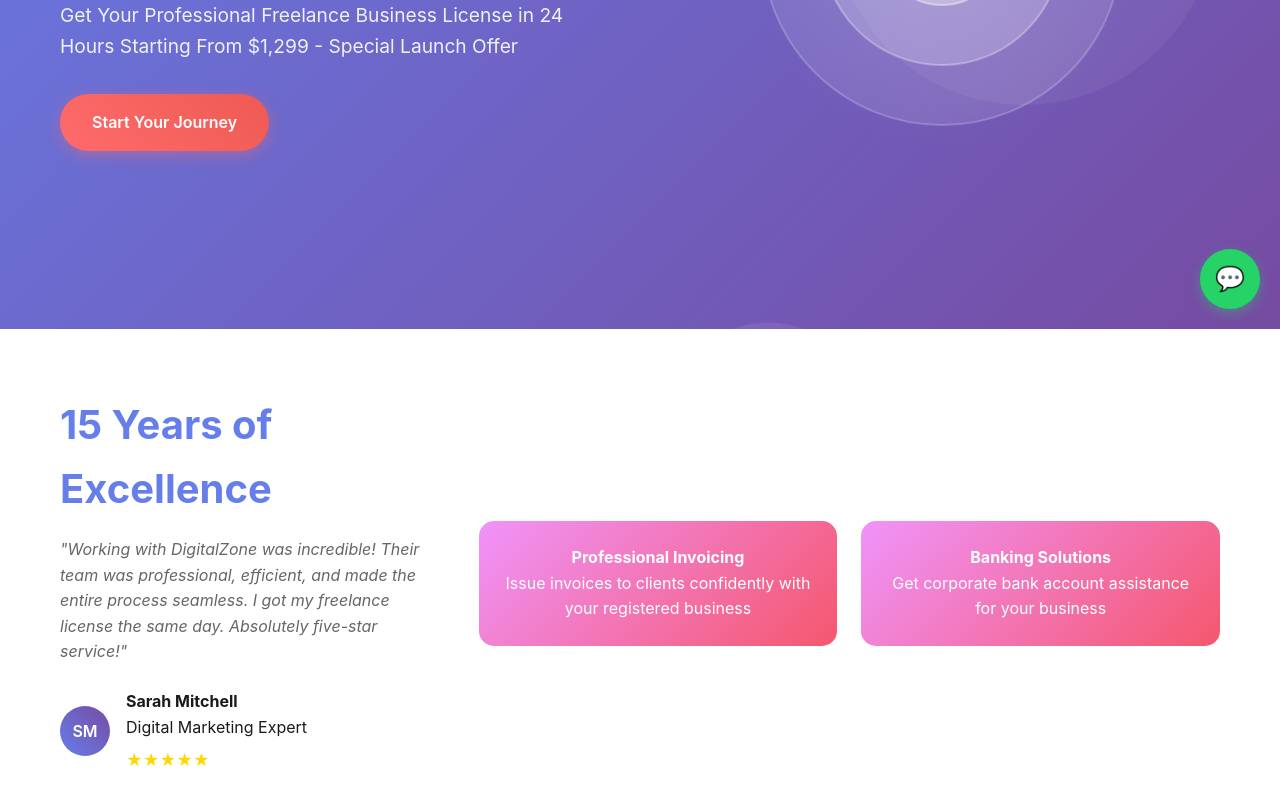
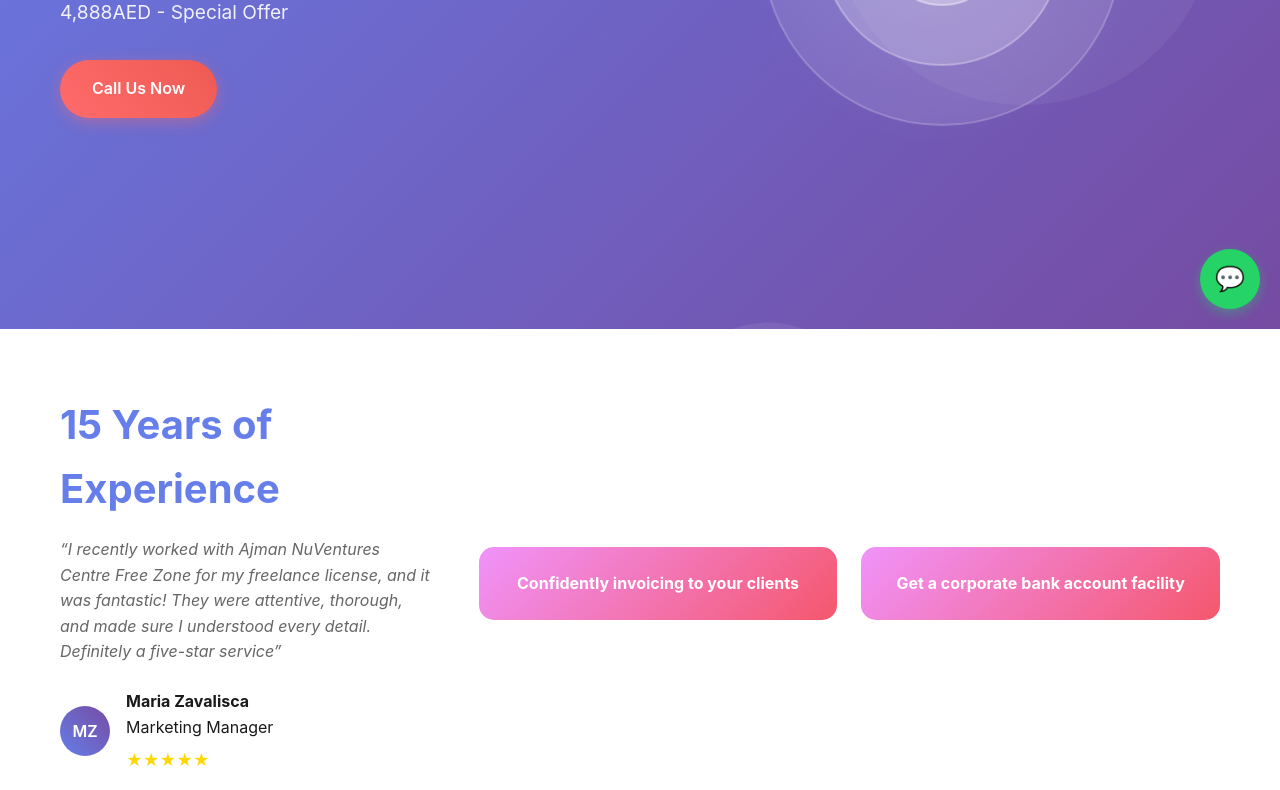
Before and after one commit to MMAkbar993/Freelance, a plain HTML site: page index.html in a window 1280 px wide. Shown: the part 471-1261 px from the top of the page. Drawn offline with Linux system fonts and the light colour scheme.

Commit message:
content change

```diff
--- a/index.html
+++ b/index.html
@@ -12,7 +12,7 @@
     <!-- Header -->
     <header class="header">
         <nav class="nav container">
-            <a href="#" class="logo">DigitalZone</a>
+            <a href="#" class="logo">Ajman Nuventures</a>
             <ul class="nav-links">
                 <li><a href="#home">Home</a></li>
                 <li><a href="#pricing">Packages</a></li>
@@ -33,10 +33,9 @@
             <div class="hero-content">
                 <div class="hero-text fade-in-up">
                     <div class="hero-subtitle">Limited time offer</div>
-                    <h1>Digital Freelance License & Residency</h1>
-                    <p>Get Your Professional Freelance Business License in 24 Hours Starting From $1,299 - Special
-                        Launch Offer</p>
-                    <a href="#contact" class="cta-button">Start Your Journey</a>
+                    <h1>Lifetime Residency & License</h1>
+                    <p>Get Freelance Business License in 2 Hours Starting From 4,888AED - Special Offer</p>
+                    <a href="#contact" class="cta-button">Call Us Now</a>
                 </div>
                 <div class="hero-image">
                     <svg viewBox="0 0 400 400" xmlns="http://www.w3.org/2000/svg">
@@ -60,27 +59,29 @@
         <div class="container">
             <div class="experience-grid">
                 <div class="experience-text">
-                    <h3>15 Years of Excellence</h3>
-                    <p>"Working with DigitalZone was incredible! Their team was professional, efficient, and made the
-                        entire process seamless. I got my freelance license the same day. Absolutely five-star service!"
+                    <h3>15 Years of Experience</h3>
+                    <p>
+                        “I recently worked with Ajman NuVentures Centre Free Zone for my freelance license, and it was
+                        fantastic! They were attentive, thorough, and made sure I understood every detail. Definitely a
+                        five-star service”
                     </p>
                     <div class="client-info">
-                        <div class="client-avatar">SM</div>
+                        <div class="client-avatar">MZ</div>
                         <div>
-                            <h4>Sarah Mitchell</h4>
-                            <span>Digital Marketing Expert</span>
+                            <h4>Maria Zavalisca</h4>
+                            <span>Marketing Manager</span>
                             <div class="stars">★★★★★</div>
                         </div>
                     </div>
                 </div>
                 <div class="benefits-grid">
                     <div class="benefit-item">
-                        <h4>Professional Invoicing</h4>
-                        <p>Issue invoices to clients confidently with your registered business</p>
+                        <h4>Confidently invoicing to your clients</h4>
+                        <!-- <p>Issue invoices to clients confidently with your registered business</p> -->
                     </div>
                     <div class="benefit-item">
-                        <h4>Banking Solutions</h4>
-                        <p>Get corporate bank account assistance for your business</p>
+                        <h4>Get a corporate bank account facility</h4>
+                        <!-- <p>Get corporate bank account assistance for your business</p> -->
                     </div>
                 </div>
             </div>
@@ -104,10 +105,9 @@
                 </div>
                 <div class="about-text">
                     <div class="about-subtitle">5000+ business activities</div>
-                    <h2>Digital Freelance License with Complete Ownership</h2>
-                    <p>We bring over 15 years of experience helping freelancers and entrepreneurs establish their
-                        digital presence with comprehensive business solutions and legal protection.</p>
-                    <a href="#contact" class="cta-button">Get Started Today</a>
+                    <h2>Freelance Business License in UAE with 100% Ownership.</h2>
+                    <p>We have 15+ years of experience for helping freelancers services and business solutions and best protect.</p>
+                    <a href="#contact" class="cta-button">Call Us Now</a>
                 </div>
             </div>
         </div>
```
